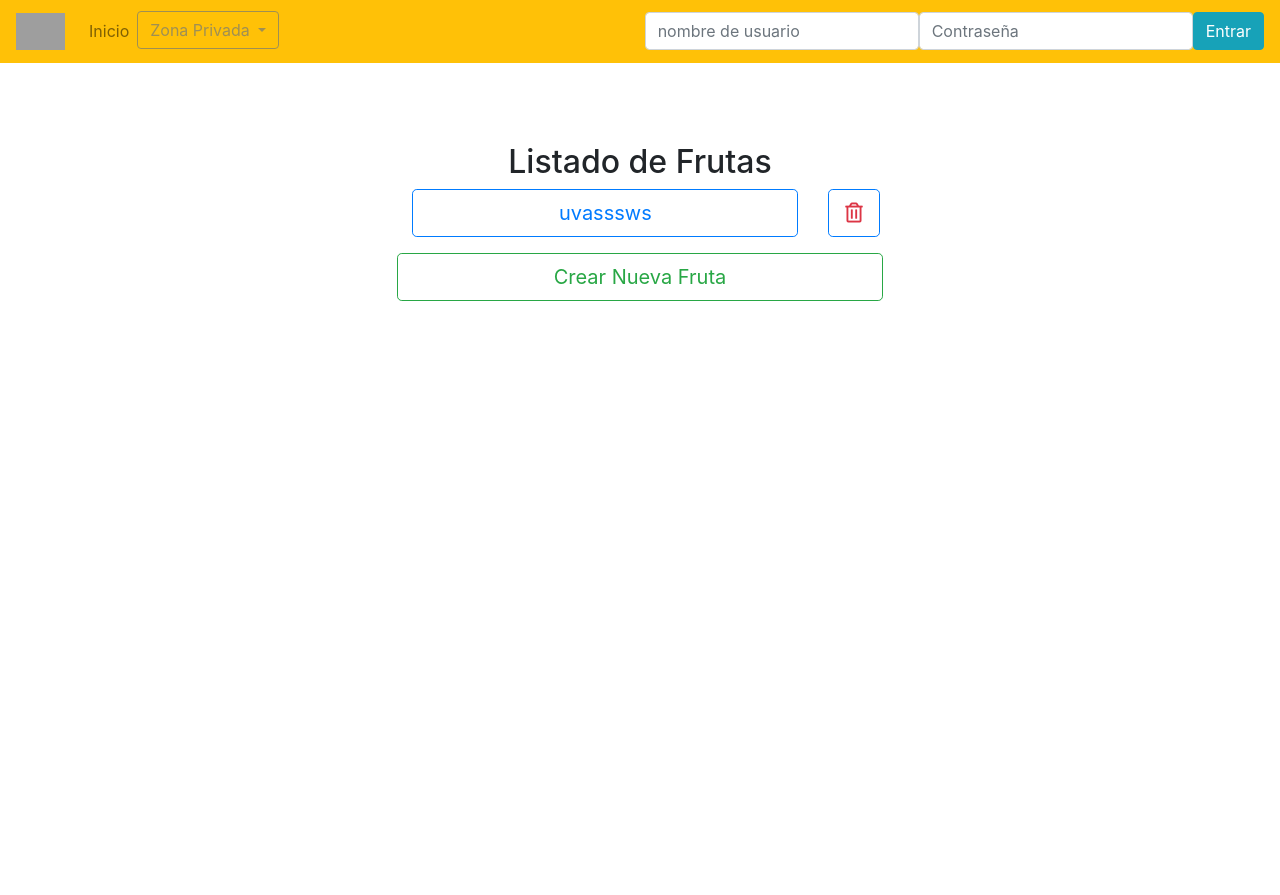
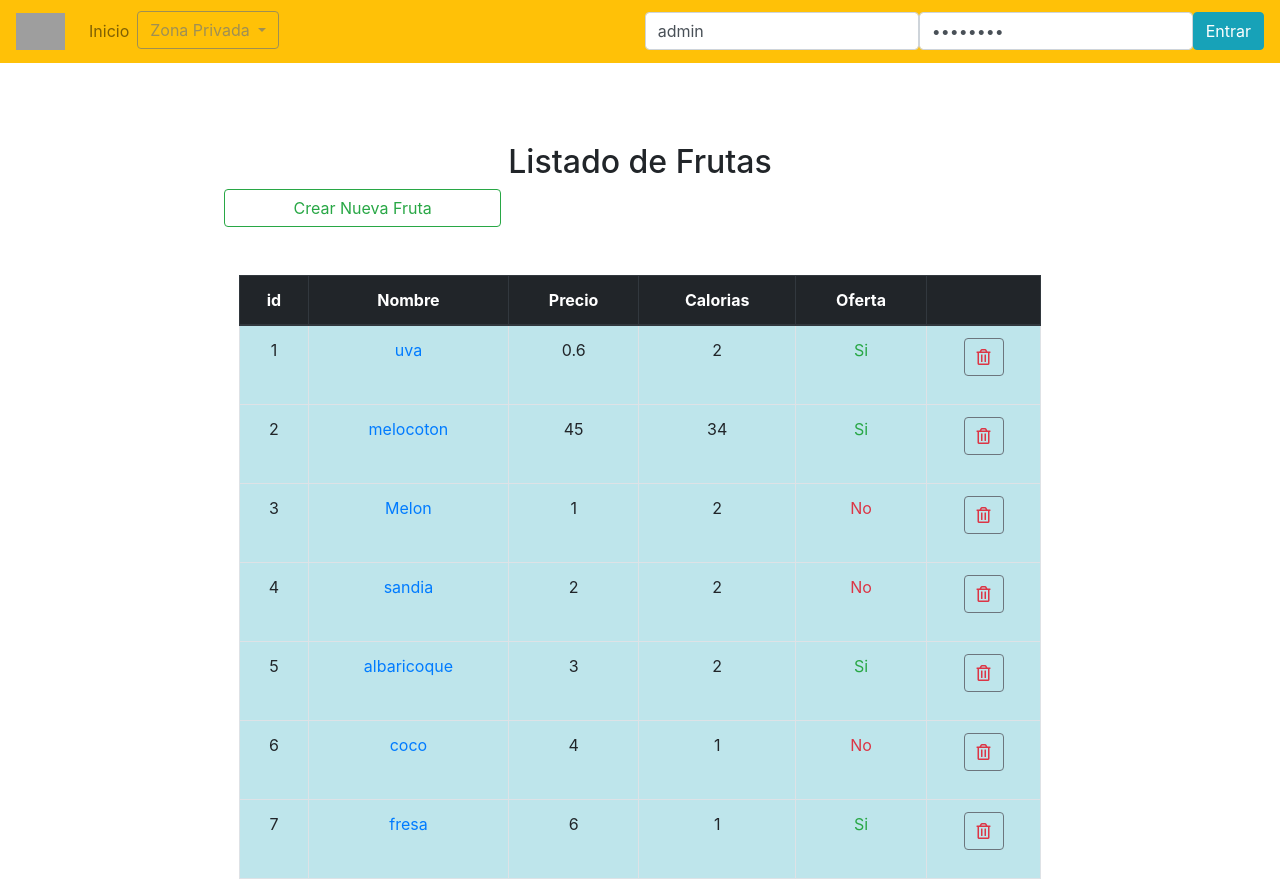
Before and after one commit to andreaPemi/frutas, an Angular app: page /fruta-crud in a window 1280 px wide. Before the commit the page ends 800 px from the top, so only its background shows below. Built offline with nearby package versions, Linux system fonts and the light colour scheme; data requests are answered from the project's data file; grey boxes are pictures that could not be loaded.

Commit message:
tabla del listado hecha

```diff
--- a/db.json
+++ b/db.json
@@ -1,31 +1,110 @@
 {
-  "tareas": [
+  "frutas": [
     {
-      "titulo": "mirar angular 2 materia",
-      "terminado": false,
-      "id": 8
+      "nombre": "uva",
+      "precio": 0.6,
+      "calorias": 2,
+      "colores": [
+        "morado",
+        "verde",
+        "marron"
+      ],
+      "oferta": true,
+      "descuento": 15,
+      "imagen": "http://www.triamax.com/wp-content/uploads/2015/02/uvas.jpg",
+      "cantidad": 5,
+      "id": 1
     },
     {
-      "titulo": "maquetar",
-      "terminado": false,
-      "id": 9
-    }
-  ],
-  "frutas": [
+      "nombre": "melocoton",
+      "precio": 45,
+      "calorias": 34,
+      "colores": [
+        "amarillo",
+        "verde",
+        "naranja",
+        "rojo"
+      ],
+      "oferta": true,
+      "descuento": 10,
+      "imagen": "https://www.hogarmania.com/archivos/201305/melocotones-xl-668x400x80xX.jpg",
+      "cantidad": 5,
+      "id": 2
+    },
     {
-      "nombre": "uvasssws",
-      "precio": 0.1,
-      "calorias": 1,
+      "nombre": "Melon",
+      "precio": 1,
+      "calorias": 2,
       "colores": [
-        "purple",
         "blanco",
-        "morado"
+        "verde",
+        "marron"
+      ],
+      "oferta": false,
+      "descuento": 0,
+      "imagen": "https://www.webconsultas.com/sites/default/files/styles/encabezado_articulo/public/migrated/melon.jpg",
+      "cantidad": 5,
+      "id": 3
+    },
+    {
+      "nombre": "sandia",
+      "precio": 2,
+      "calorias": 2,
+      "colores": [
+        "blanco",
+        "verde",
+        "rojo"
+      ],
+      "oferta": false,
+      "descuento": 0,
+      "imagen": "https://www.comenaranjas.com/images/stories/virtuemart/product/sandia-rayada.jpg",
+      "cantidad": 5,
+      "id": 4
+    },
+    {
+      "nombre": "albaricoque",
+      "precio": 3,
+      "calorias": 2,
+      "colores": [
+        "blanco",
+        "verde",
+        "amarillo"
       ],
       "oferta": true,
       "descuento": 5,
-      "imagen": "http://www.triamax.com/wp-content/uploads/2015/02/uvas.jpg",
-      "cantidad": 3,
-      "id": 1
+      "imagen": "https://www.hogarmania.com/archivos/201307/albaricoque3-xl-668x400x80xX.jpg",
+      "cantidad": 5,
+      "id": 5
+    },
+    {
+      "nombre": "coco",
+      "precio": 4,
+      "calorias": 1,
+      "colores": [
+        "blanco",
+        "verde",
+        "amarillo"
+      ],
+      "oferta": false,
+      "descuento": 0,
+      "imagen": "https://www.abc.es/media/sociedad/2016/08/05/agua-coco-propiedades2-kfwC--620x349@abc.jpg",
+      "cantidad": 5,
+      "id": 6
+    },
+    {
+      "nombre": "fresa",
+      "precio": 6,
+      "calorias": 1,
+      "colores": [
+        "blanco",
+        "verde",
+        "amarillo"
+      ],
+      "oferta": true,
+      "descuento": 10,
+      "imagen": "https://libbys.es/wordpress/wp-content/uploads/2018/05/fresas.jpg",
+      "cantidad": 5,
+      "id": 7
     }
   ]
 }
--- a/src/app/components/crud-fruta/crud-fruta.component.html
+++ b/src/app/components/crud-fruta/crud-fruta.component.html
@@ -1,14 +1,33 @@
   <h2 class="text-center">Listado de Frutas</h2>
-  <div class="row justify-content-center" *ngFor="let f of frutas">
-    <div class="col col-6">
-      <p [routerLink]="['../detalle', f.id]" class="btn btn-outline-primary btn-lg btn-block ">
-        {{f.nombre}}
-      </p>
-    </div>
-    <div class="col col-1">
-      <p class="btn btn-outline-primary btn-lg" type="button" (click)="eliminar(f.id)" ><i class="far fa-trash-alt text-danger" title="eliminar"></i></p>
-    </div>
+
+  <div class="row justify-content-left">
+      <a type="button" class=" col col-4 btn btn-outline-success mb-5" [routerLink]="['../detalle', -1]">Crear Nueva Fruta</a>
   </div>
-  <div class="row justify-content-center">
-      <a type="button" class=" col col-7  btn btn-outline-success btn-lg" [routerLink]="['../detalle', -1]">Crear Nueva Fruta</a>
-  </div>
+
+
+  <table class="table table-bordered text-center table-hover">
+    <thead class="thead-dark">
+      <tr>
+        <th scope="col">id</th>
+        <th scope="col">Nombre</th>
+        <th scope="col">Precio</th>
+        <th scope="col">Calorias</th>
+        <th scope="col">Oferta</th>
+        <th scope="col"></th>
+      </tr>
+    </thead>
+    <tbody>
+
+      <tr class="table-info" *ngFor="let f of frutas">
+        <td>{{f.id}}</td>
+        <td><a [routerLink]="['../detalle', f.id ]">{{f.nombre}}</a></td>
+        <td>{{f.precio}}</td>
+        <td>{{f.calorias}}</td>
+        <td *ngIf="f.oferta"> <span class="text-success">Si</span></td>
+        <td *ngIf="!f.oferta"><span class="text-danger">No</span></td>
+
+        <td><p class="btn btn-outline-secondary"  (click)="eliminar(f.id)" ><i class="far fa-trash-alt text-danger" title="eliminar"></i></p></td>
+      </tr>
+
+    </tbody>
+  </table>
--- a/src/app/components/login/login.component.ts
+++ b/src/app/components/login/login.component.ts
@@ -27,12 +27,12 @@ export class LoginComponent implements OnInit {
   private agrupacionInput(){
     //Agrupacion de controles==formulario
     this.formulario = new FormGroup({
-      nombre: new FormControl('',
+      nombre: new FormControl('admin',
         [Validators.required,
         Validators.minLength(2),
         Validators.maxLength(25)]
       ),
-      password: new FormControl('',
+      password: new FormControl('12345678',
         [Validators.required,
           Validators.minLength(6),
           Validators.maxLength(25)]
--- a/src/app/components/page404/page404.component.html
+++ b/src/app/components/page404/page404.component.html
@@ -4,7 +4,7 @@
   <meta charset="utf-8">
   <meta name="viewport"
     content="width=device-width, initial-scale=1, shrink-to-fit=no">
-  <meta name="description" content="videos youtube">
+  <meta name="description" content="gestion frutas">
   <meta name="author" content="Andrea">
   <link href="//netdna.bootstrapcdn.com/twitter-bootstrap/2.3.2/css/bootstrap-combined.min.css" rel="stylesheet" id="bootstrap-css">
   <script src="//netdna.bootstrapcdn.com/twitter-bootstrap/2.3.2/js/bootstrap.min.js"></script>
@@ -24,7 +24,7 @@
 	          <p>Si el error persiste, <a href="mailto:example@example.com"> contacte con nuestros técnicos de soporte</a>.</p>
 	          <p><b>O puedes volver a la página principal pulsando el siguiente botón:</b></p>
 
-	          <a href="#" class="btn btn-large btn-info"><i class="icon-home icon-white"></i> Volver a la página principal</a>
+	          <a routerLink="comparador" class="btn btn-large btn-info"><i class="icon-home icon-white"></i> Volver a la página principal</a>
 	        </div>
 	    </div>
 	  </div>
```
Also changed, not shown: src/app/components/home/home.component.html (+1 -5 lines).
